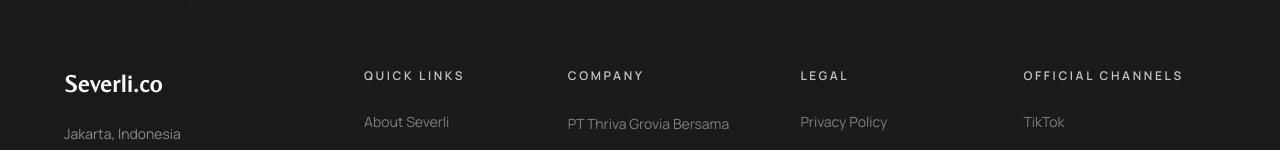
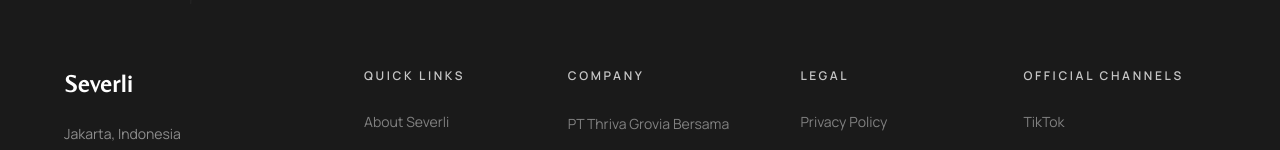
Before and after one commit to jonathantjahyadi1-ui/severli-co, a Next.js app: page / in a window 1280 px wide. Shown: the part 1405-1555 px from the top of the page. Built offline with nearby package versions, Linux system fonts and the light colour scheme.

Commit message:
menghapus ,co

```diff
--- a/components/Footer.tsx
+++ b/components/Footer.tsx
@@ -54,7 +54,7 @@
               href="/"
               className="font-serif text-2xl font-bold tracking-wide text-white"
             >
-              Severli.co
+              Severli
             </Link>
 
             <p className="mt-5 text-sm leading-7 text-white/50">
```
